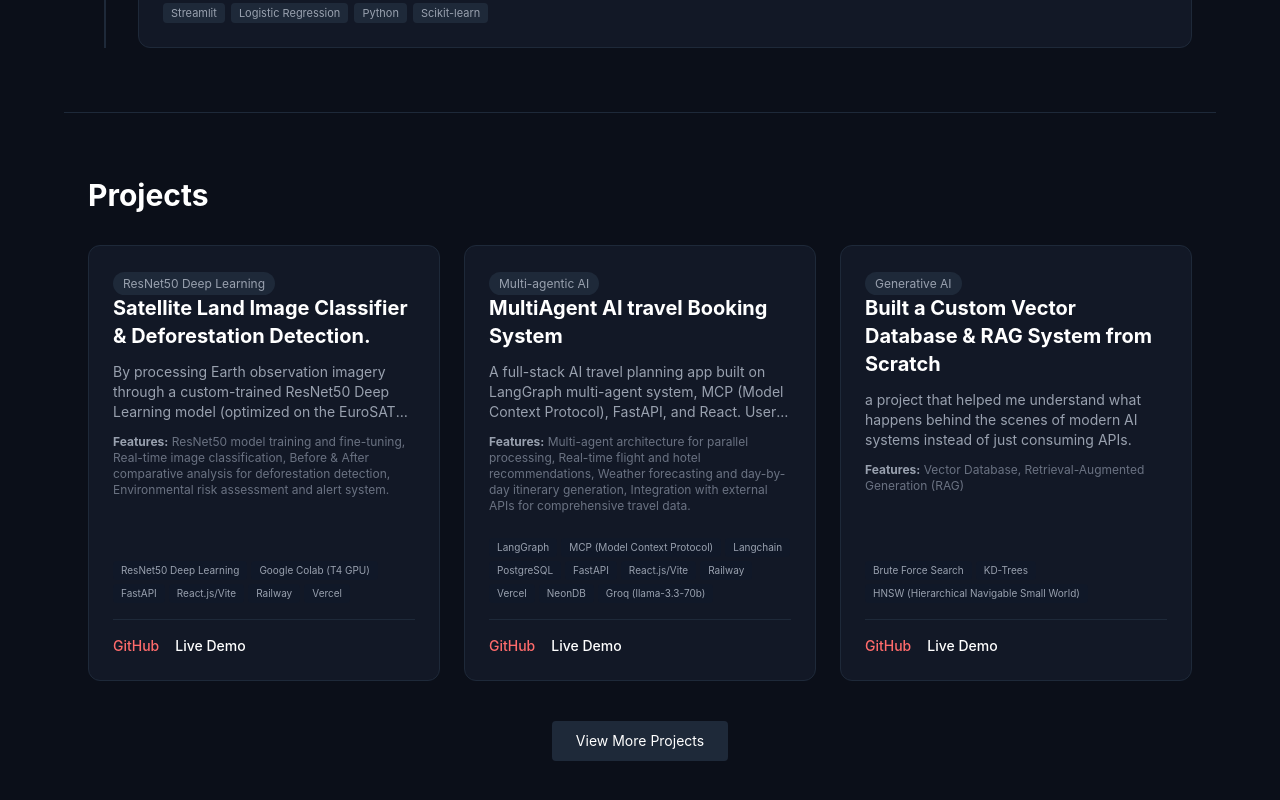
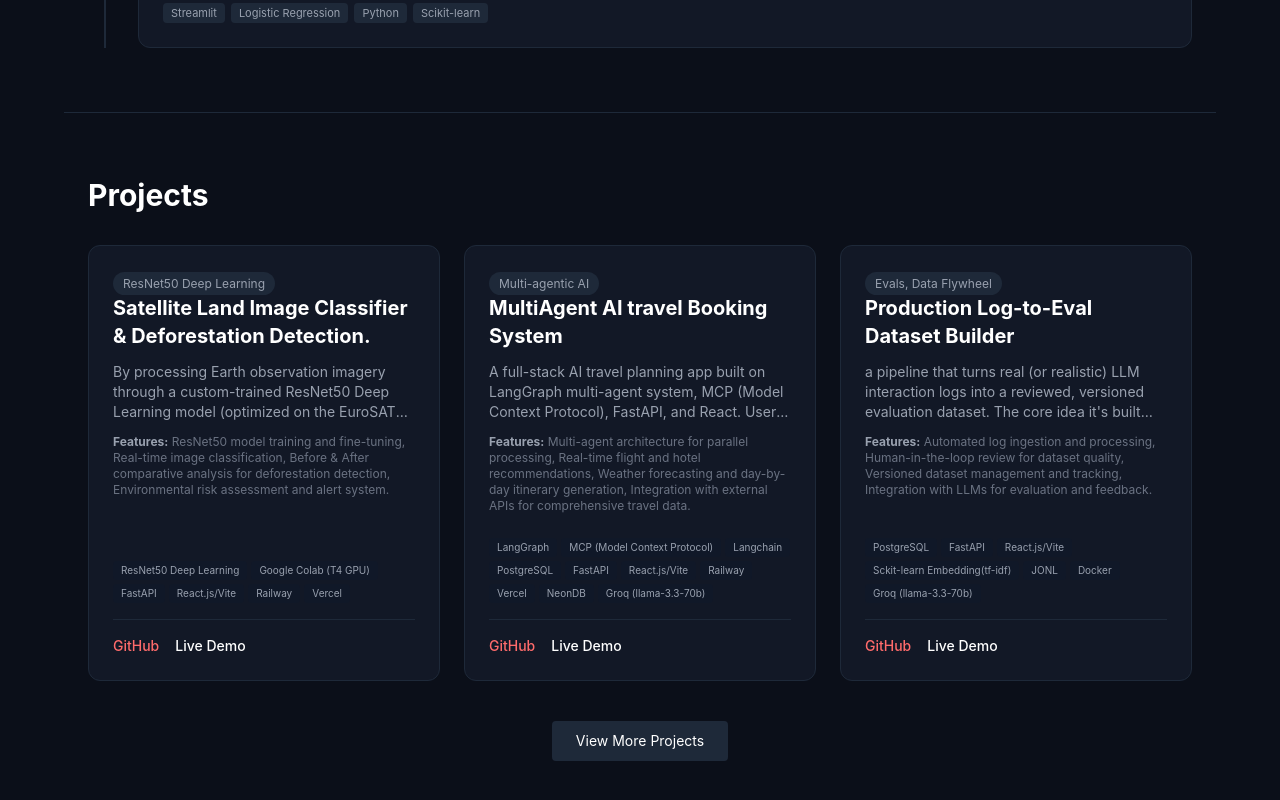
Before and after one commit to Vaishnavi943/Portfolio, a React (Vite) app: page / in a window 1280 px wide. Shown: the part 2313-3113 px from the top of the page. Built offline with nearby package versions, Linux system fonts and the light colour scheme; no server answers.

Commit message:
project added

```diff
--- a/src/portfolioData.js
+++ b/src/portfolioData.js
@@ -30,7 +30,7 @@
       role: "Generative AI Intern",
       duration: "June 2026 - July 2026",
       description: "Built a Rag based Medical Chatbot using Langchain",
-      technologies: ["React", "RAG", "Vector DB", "FastAPI", "HuggingFace", "LangChain", "Pinecone"],
+      technologies: ["React", "RAG",  "FastAPI", "HuggingFace", "LangChain", "Faiss"],
       achievements: " Implemented a RAG system using LangChain, enabling the chatbot to retrieve relevant medical information from a vector database and generate accurate responses, enhancing user experience and providing valuable insights.",
       logo: "🏢"
     },
@@ -64,6 +64,15 @@
       github: "https://github.com/Vaishnavi943/Multi-agent-AI-Travel-booking-planner",
       live: "https://multi-agent-ai-travel-booking-plann.vercel.app/",
       features: "Multi-agent architecture for parallel processing, Real-time flight and hotel recommendations, Weather forecasting and day-by-day itinerary generation, Integration with external APIs for comprehensive travel data."
+    },
+    {
+      title: "Production Log-to-Eval Dataset Builder",
+      category: "Evals, Data Flywheel",
+      description: "a pipeline that turns real (or realistic) LLM interaction logs into a reviewed, versioned evaluation dataset. The core idea it's built around: eval sets rot if nobody keeps feeding them fresh, real-world failure cases. This automates that feeding loop, with a human still gatekeeping what actually counts as truth",
+      technologies: [ "PostgreSQL", "FastAPI", "React.js/Vite", "Sckit-learn Embedding(tf-idf)", "JONL", "Docker", "Groq (llama-3.3-70b)"],
+      github: "https://github.com/Vaishnavi943/AI_Log-eval-dataset",
+      live: "https://ai-log-eval-dataset.vercel.app/",
+      features: "Automated log ingestion and processing, Human-in-the-loop review for dataset quality, Versioned dataset management and tracking, Integration with LLMs for evaluation and feedback."
     },
     {
       title: "Built a Custom Vector Database & RAG System from Scratch",
```
